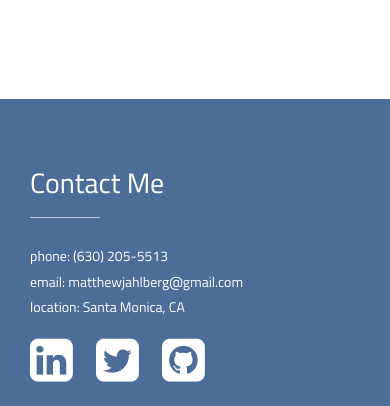
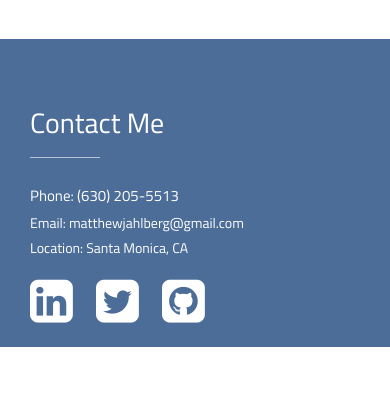
Before and after one commit to mjahlberg/personal-page, a PHP site: page / in a window 390 px wide. Shown: the part 3741-4147 px from the top of the page. After the commit the page ends 4088 px from the top, so only its background shows below. Run offline with PHP 8.4, Linux system fonts and the light colour scheme; some libraries are stand-ins or nearby versions.

Commit message:
made copy changes

```diff
--- a/css/component.css
+++ b/css/component.css
@@ -69,7 +69,7 @@
 
 .cbp-af-header.cbp-af-header-shrink {
 	height: 85px;
-	background: #f6f6f6;
+	background: rgb(241, 241, 241);
 }
 
 .cbp-af-header.cbp-af-header-shrink h1,
--- a/css/responsive.css
+++ b/css/responsive.css
@@ -137,10 +137,10 @@ and (max-width : 420px) {
         margin: 0 5px;
     }
     #intro .col-md-6:nth-child(1) {
-        height: 300px !important;
+        height: 270px !important;
     }
     #intro .col-md-6:nth-child(2) {
-        padding: 49px 15px !important;
+        padding: 34px 15px !important
     }
 }
 @media only screen
--- a/home.html
+++ b/home.html
@@ -71,7 +71,7 @@
         <div class="container">
             <div class="row">
                 <div class="col-md-12">
-                    <h3>Hello, my name is Matthew Ahlberg and I've been working in the web development space for just over a year now. My primary focus is in front-end web development and I'm well versed in cross browser compatibility and buildling mobile-friendly websites. I also have previous experience working with Ruby on Rails as well as Wordpress. </h3>
+                    <h3>Hello, my name is Matthew Ahlberg and I've been working in the web development space for just over a year now. My primary focus is in front-end web development. I'm well versed in cross browser compatibility and building mobile-friendly websites. I also have previous experience working with Ruby on Rails as well as WordPress. </h3>
                     <div></div>
                 </div>
             </div>
@@ -178,9 +178,9 @@
                     <h1>Contact Me</h1>
                     <div class="line-break"></div>
                     <div>
-                        <h5>phone: (630) 205-5513</h5>
-                        <h5>email: matthewjahlberg@gmail.com</h5>
-                        <h5>location: Santa Monica, CA</h5>
+                        <h5 style="font-size: 15px !important;">Phone: (630) 205-5513</h5>
+                        <h5>Email: matthewjahlberg@gmail.com</h5>
+                        <h5>Location: Santa Monica, CA</h5>
                     </div>
                     <div>
                         <a href="https://www.linkedin.com/in/matthewahlberg" style="margin: 30px 10px 30px 0;" target="_blank"><i class="fa fa-linkedin-square"></i></a>
```
